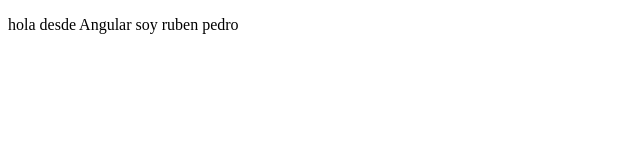
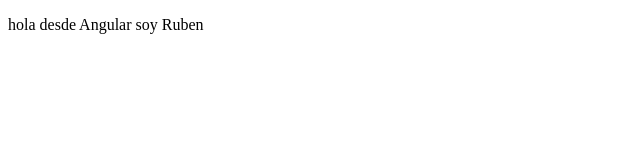
Before and after one commit to cecilioalvarez/avalon2021angular, an Angular app: page / in a window 1280 px wide. Shown: the top 160 px of the page, without its empty margins (0-640 px from the left). Built offline with nearby package versions, Linux system fonts and the light colour scheme.

Commit message:
primer commit

```diff
--- a/src/app/hola1/hola1.component.html
+++ b/src/app/hola1/hola1.component.html
@@ -1 +1 @@
-<p>hola desde Angular soy  ruben  {{nombre}}</p>
+<p>hola desde Angular soy {{nombre}}</p>
--- a/src/app/hola1/hola1.component.ts
+++ b/src/app/hola1/hola1.component.ts
@@ -7,7 +7,7 @@
 })
 export class Hola1Component implements OnInit {
 
-  nombre:string="pedro"
+  nombre:string="Ruben";
 
   constructor() { }
 
```
